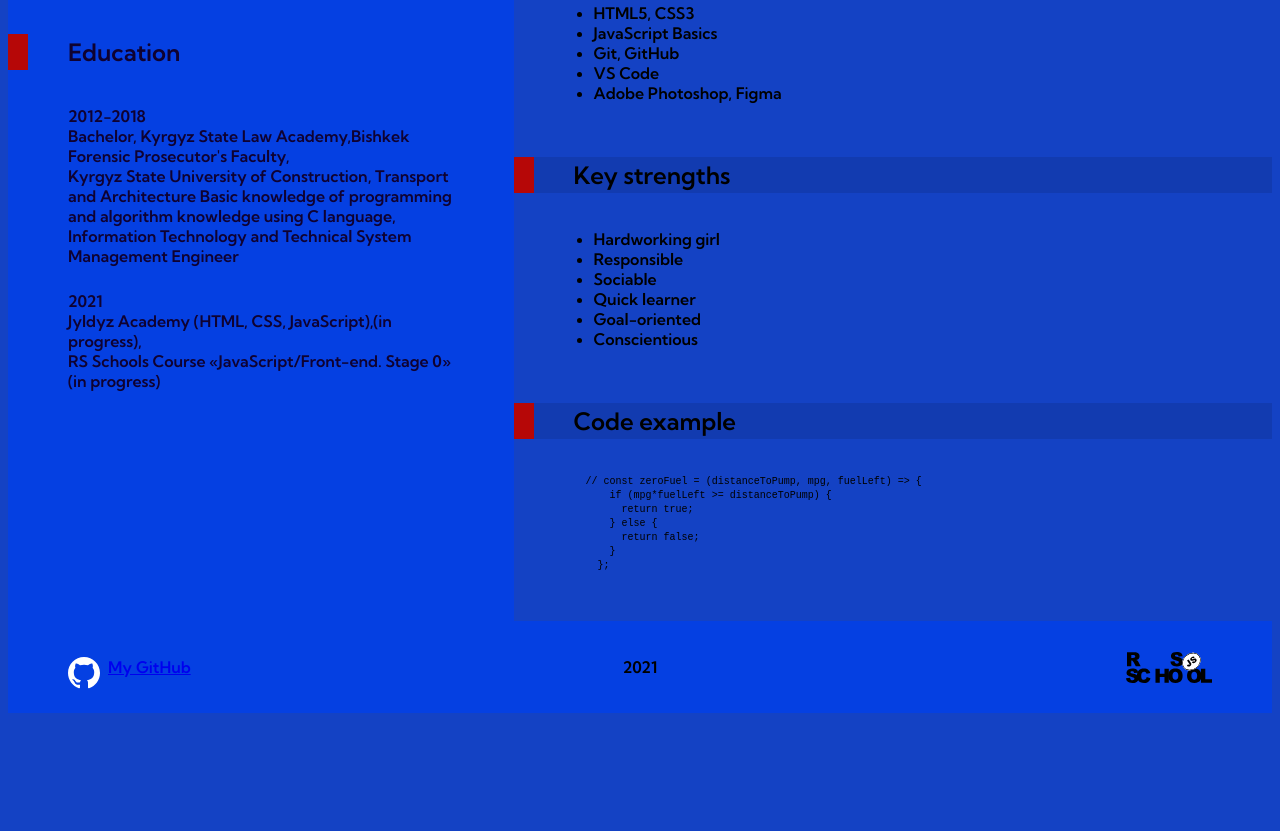
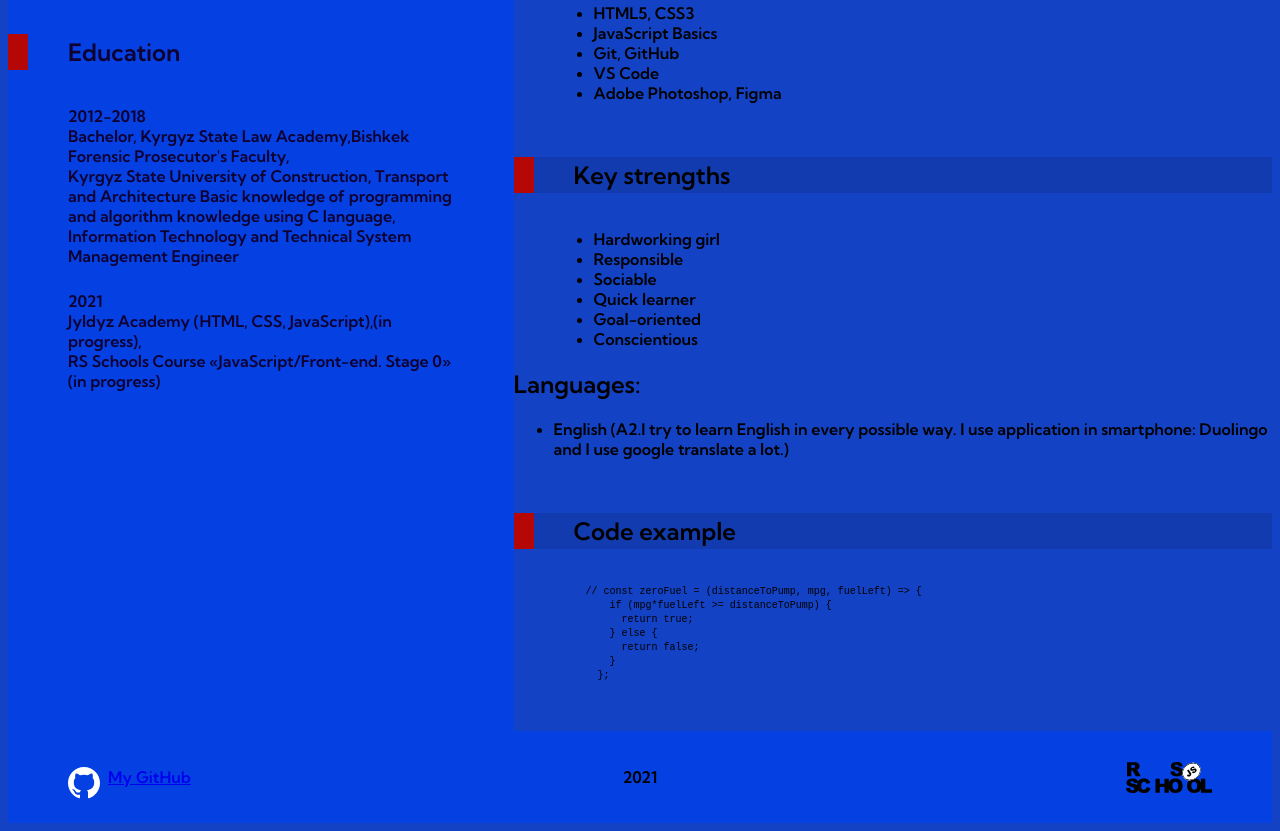
Before and after one commit to MyrzaiymAskarova/rsschool-cv21, a plain HTML site: page index.html in a window 1280 px wide. Shown: the part 768-1599 px from the top of the page. Before the commit the page ends 1489 px from the top, so only its background shows below. Drawn offline with Linux system fonts and the light colour scheme.

Commit message:
Update index.html

```diff
--- a/index.html
+++ b/index.html
@@ -93,6 +93,10 @@
             <li>Goal-oriented</li>
             <li>Conscientious</li>
           </ul>
+          <h2>Languages:</h2>
+        <ul>
+          <li>English (A2.I try to learn English in every possible way. I use application in smartphone: Duolingo and I use google translate a lot.)</li>
+        </ul>
         </section>
         <section id="code-example" class="code-example">
           <h2 class="section-title">Code example</h2>
```
